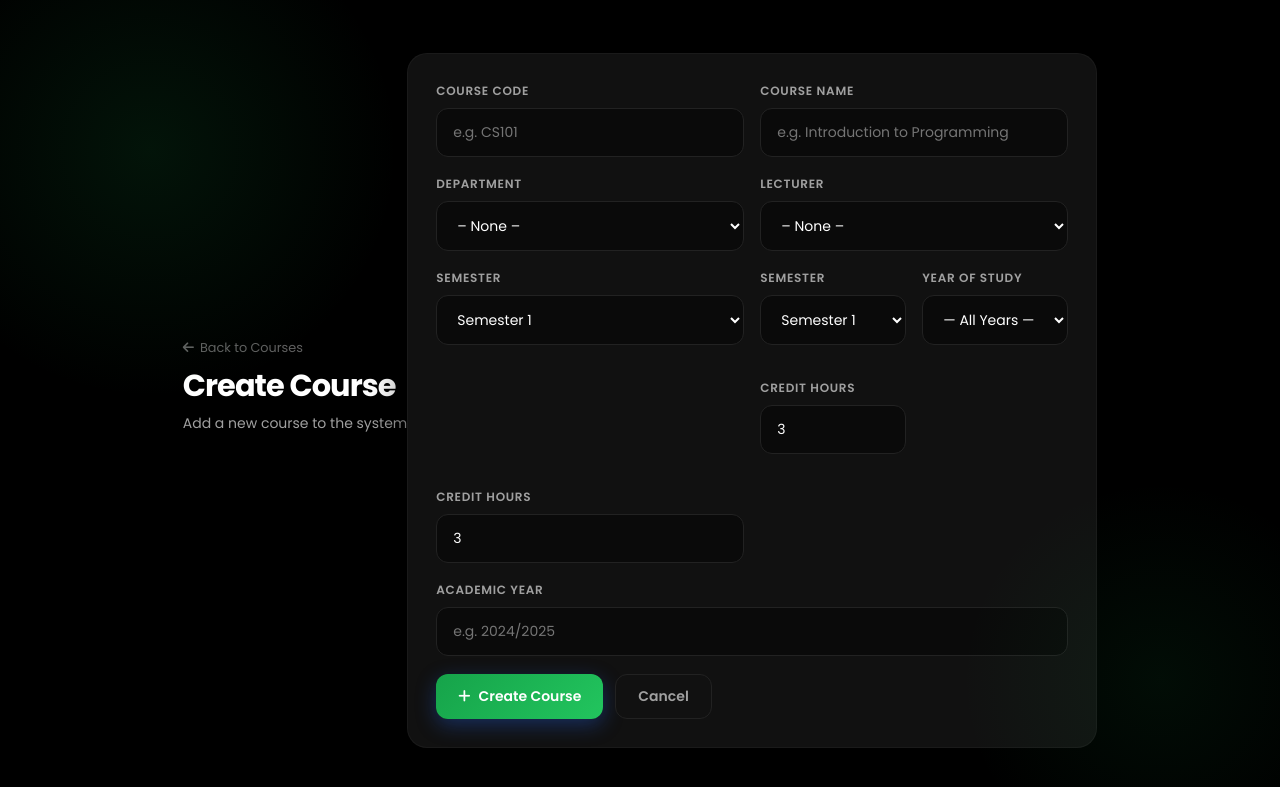
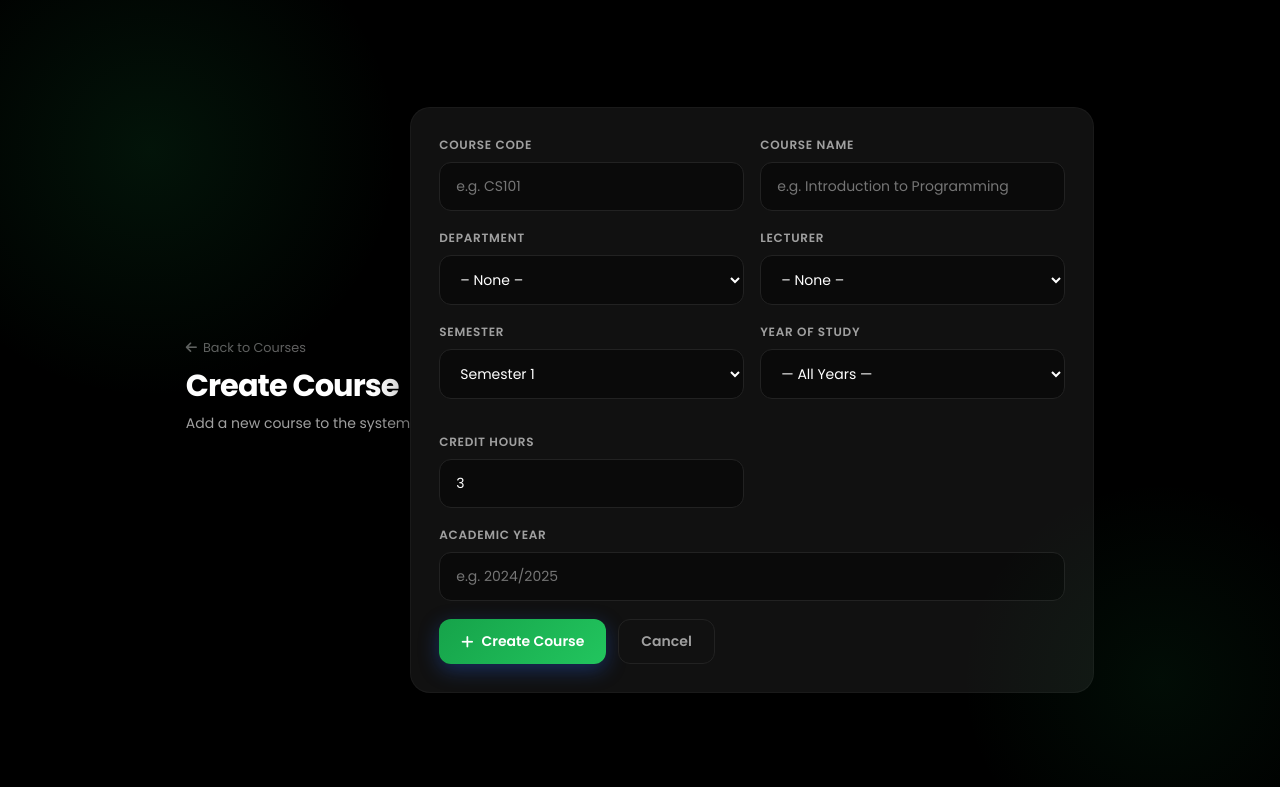
Before and after one commit to sulaimanprivateabubakar/attendance_system, a PHP site: the page made by app/views/admin/create_course.php in a window 1280 px wide. Shown: the top 787 px of the page. Run offline with PHP 8.4, Linux system fonts and the light colour scheme; the template is opened without the code that fills it, so the values that code supplies are empty; some libraries are stand-ins or nearby versions.

Commit message:
Add course

```diff
--- a/app/views/admin/create_course.php
+++ b/app/views/admin/create_course.php
@@ -57,14 +57,6 @@
                 </select>
             </div>
 
-            <div class="form-row">
-    <div class="form-group">
-        <label>Semester</label>
-        <select name="semester">
-            <option value="1">Semester 1</option>
-            <option value="2">Semester 2</option>
-        </select>
-    </div>
     <div class="form-group">
         <label>Year of Study</label>
         <select name="year_of_study">
@@ -80,11 +72,7 @@
         <input type="number" name="credit_hours" value="3" min="1" max="6">
     </div>
 </div>
-            <div class="form-group">
-                <label>Credit Hours</label>
-                <input type="number" name="credit_hours" value="3" min="1" max="6">
-            </div>
-        </div>
+
 
         <div class="form-group">
             <label>Academic Year</label>
```
